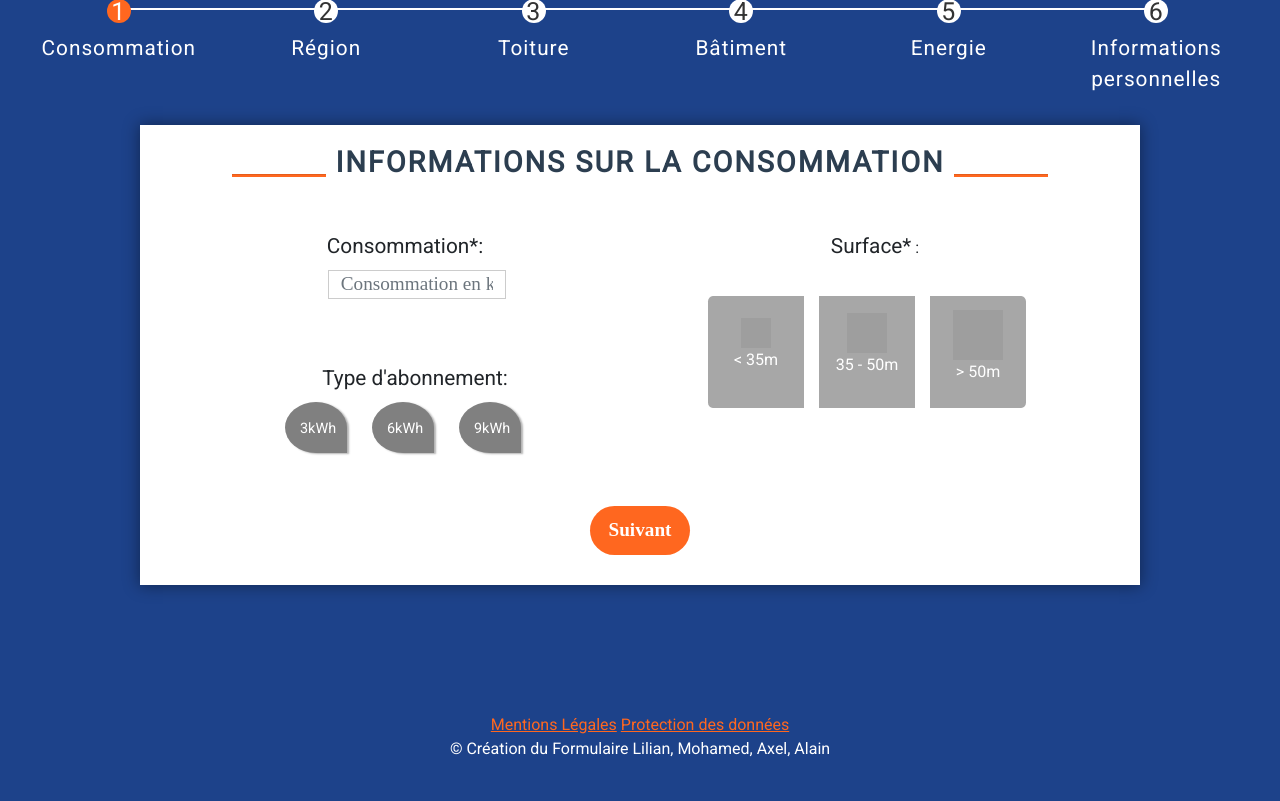
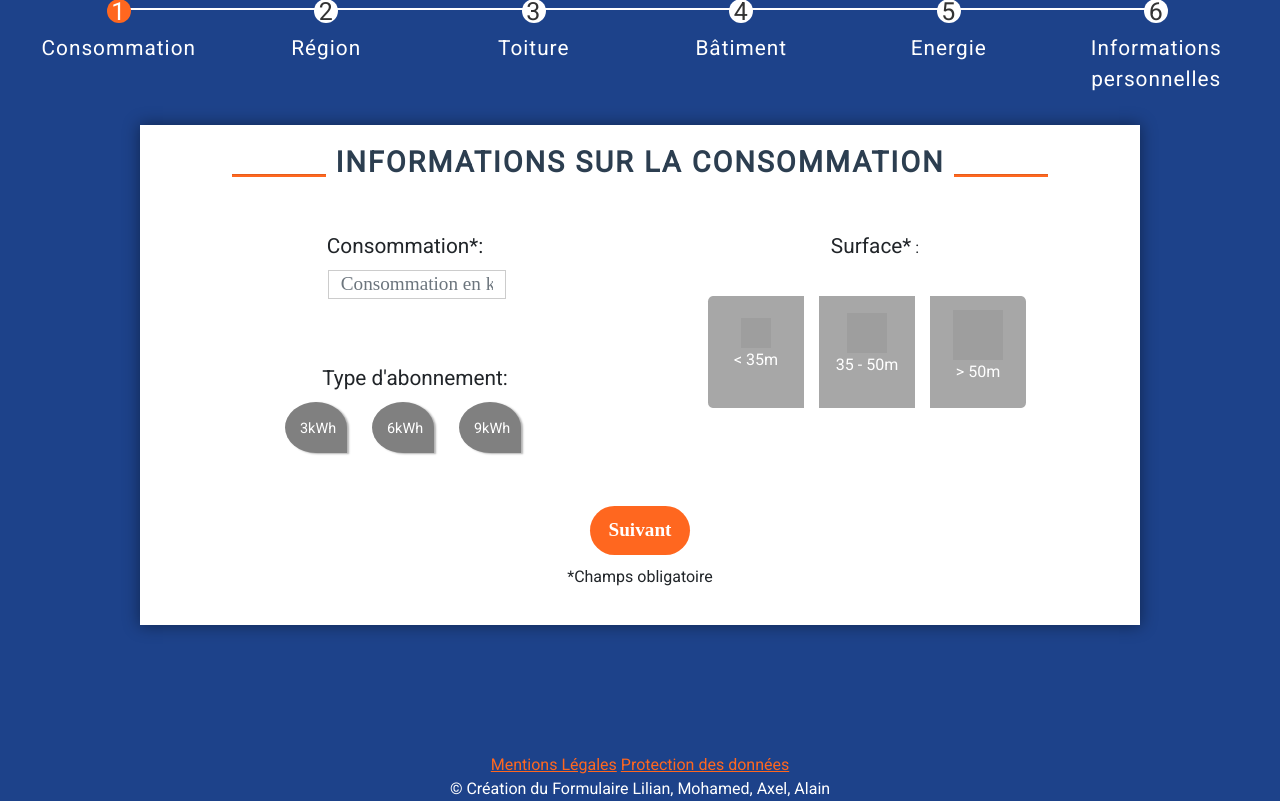
Before and after one commit to axeltaine/ecosolar, a PHP site: page / in a window 1280 px wide. Shown: the part 191-992 px from the top of the page. Before the commit the page ends 948 px from the top, so only its background shows below. Run offline with PHP 8.4, Linux system fonts and the light colour scheme; some libraries are stand-ins or nearby versions; grey boxes are pictures that could not be loaded.

Commit message:
ajout champ obligatoire

```diff
--- a/index.php
+++ b/index.php
@@ -116,7 +116,7 @@
             </div>
 
             <input type="button" name="next" class="next action-button" value="Suivant" />
-
+              <p>*Champs obligatoire</p>
           </fieldset>
 
           <fieldset>
@@ -143,6 +143,7 @@
 
             <input type="button" name="previous" class="previous action-button-previous" value="Précédent" />
             <input type="button" name="next" class="next action-button" value=" Suivant" />
+            <p>*Champs obligatoire</p>
           </fieldset>
 
           <fieldset>
@@ -225,6 +226,7 @@
 
             <input type="button" name="previous" class="previous action-button-previous" value="Précédent" />
             <input type="button" name="next" class="next action-button" value=" Suivant" />
+            <p>*Champs obligatoire</p>
           </fieldset>
 
 
@@ -309,6 +311,7 @@
 
             <input type="button" name="previous" class="previous action-button-previous" value="Précédent" />
             <input type="button" name="next" class="next action-button" value=" Suivant" />
+            <p>*Champs obligatoire</p>
           </fieldset>
 
           <fieldset>
@@ -374,7 +377,7 @@
 
             <input type="button" name="previous" class="previous action-button-previous" value="Précédent" />
             <input type="button" name="next" class="next action-button" value="Suivant" />
-
+            <p>*Champs obligatoire</p>
           </fieldset>
 
           <fieldset>
@@ -438,6 +441,7 @@
             </div>
             <input type="button" name="previous" class="previous action-button-previous" value="Précédent" />
             <input type="submit" name="submit" class="submit action-button" value="Envoyer" />
+            <p>*Champs obligatoire</p>
           </fieldset>
         </form>
       </div>
```
